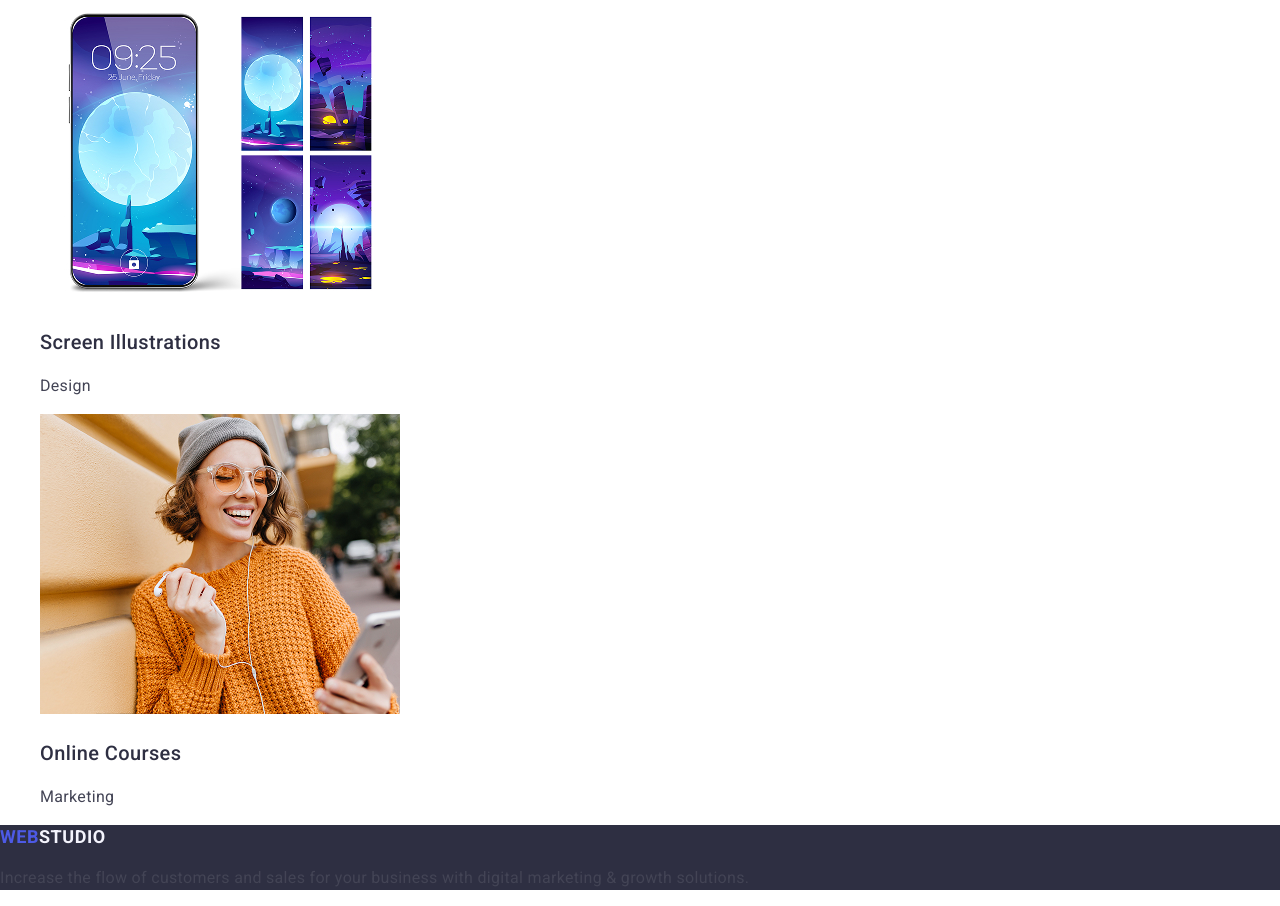
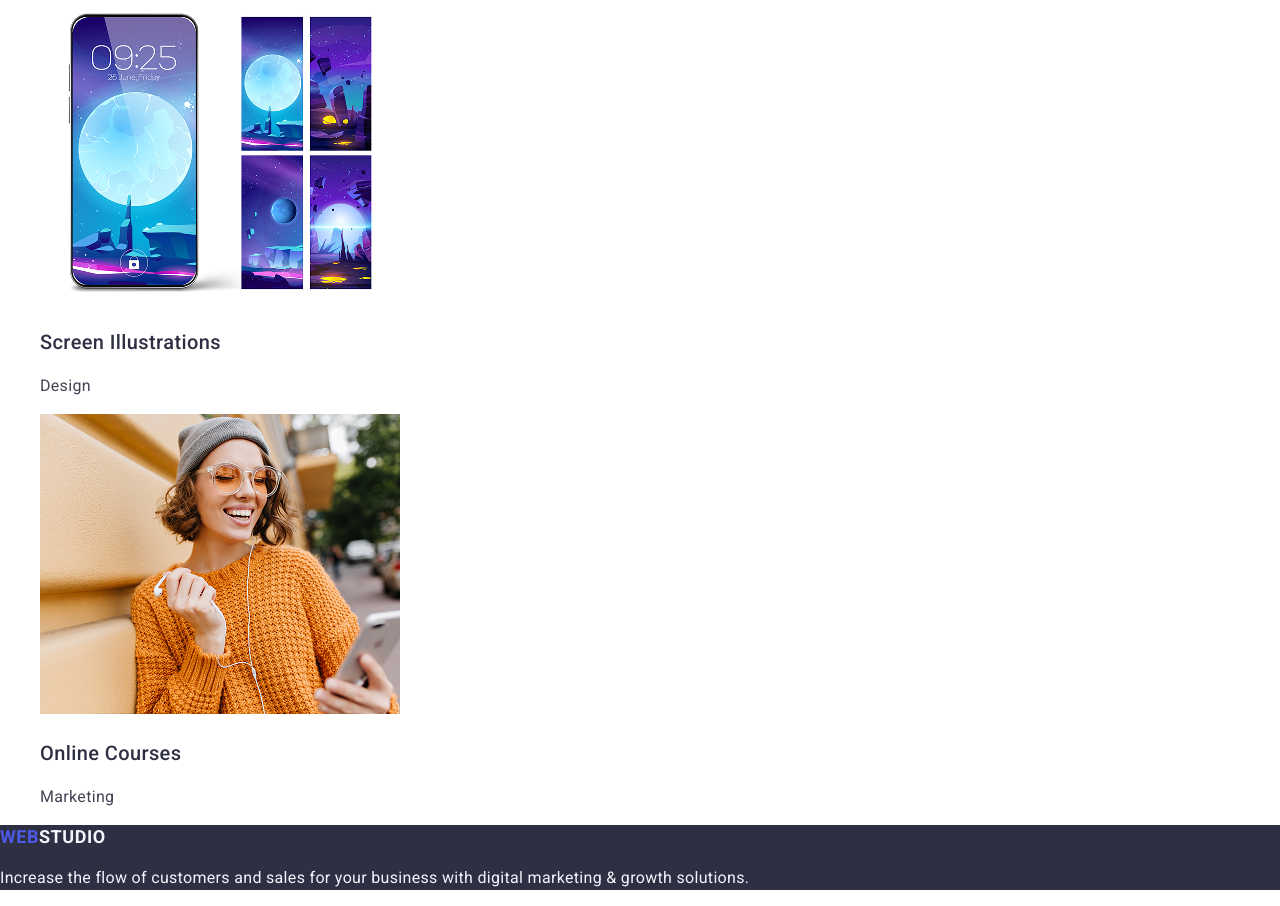
Before and after one commit to LysenkoLab/goit-markup-hw-02, a plain HTML site: page index.html in a window 1280 px wide. Shown: the part 4100-5006 px from the top of the page. Drawn offline with nearby package versions, Linux system fonts and the light colour scheme.

Commit message:
footer text color

```diff
--- a/css/common.css
+++ b/css/common.css
@@ -1,3 +1,5 @@
+
+
 ul {
     list-style-type: none;
 }
@@ -47,3 +49,7 @@ body {
 .logo span {
     color: #4d5ae5;
 }
+
+.footer .text {
+    color: #f4f4fd;
+}
--- a/index.html
+++ b/index.html
@@ -155,7 +155,7 @@
 
     <footer class="footer" id="footer">
       <a class="logo" href="./index.html"><span>Web</span>Studio</a>
-      <p>
+      <p class="text">
         Increase the flow of customers and sales for your business with digital
         marketing & growth solutions.
       </p>
```
